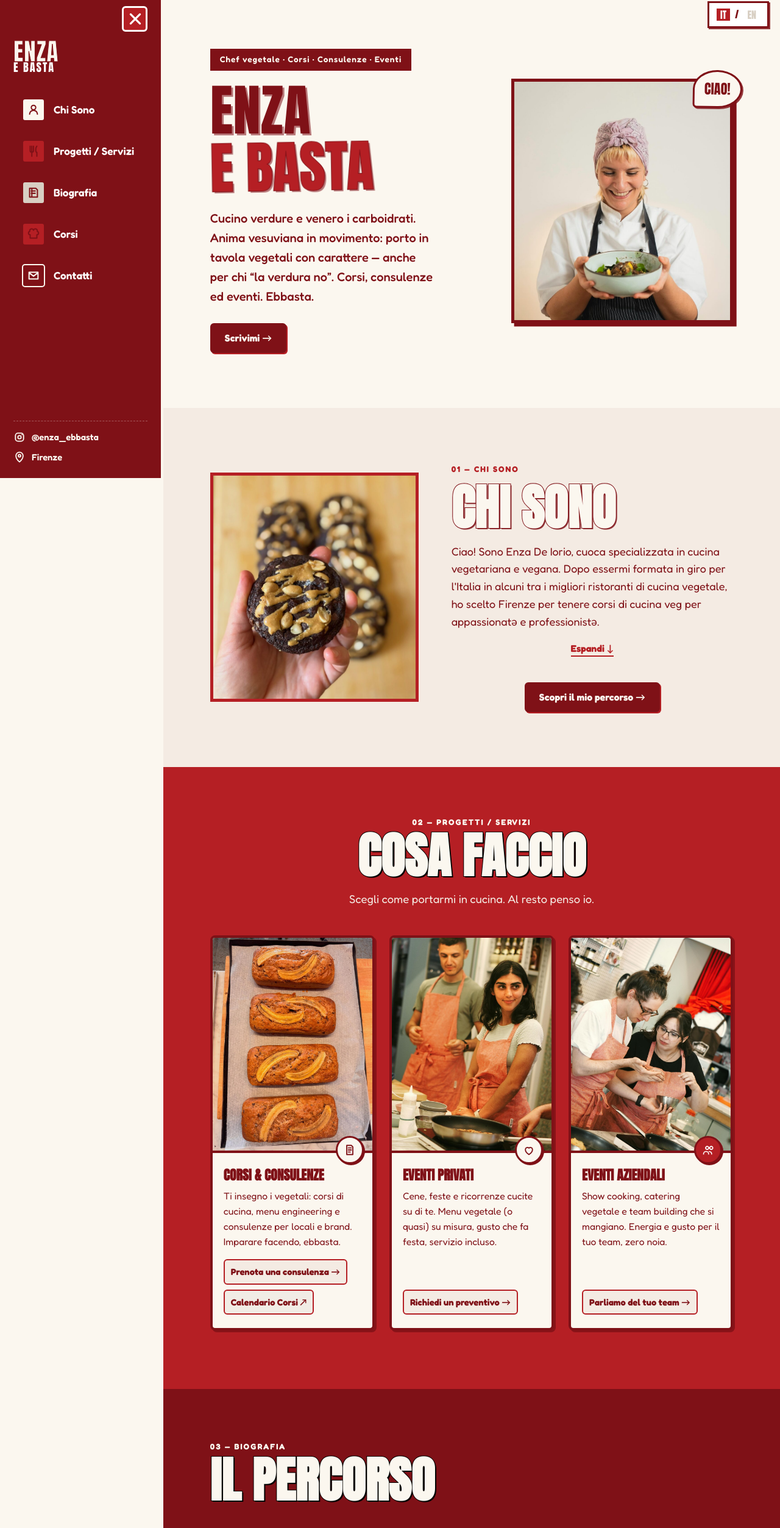
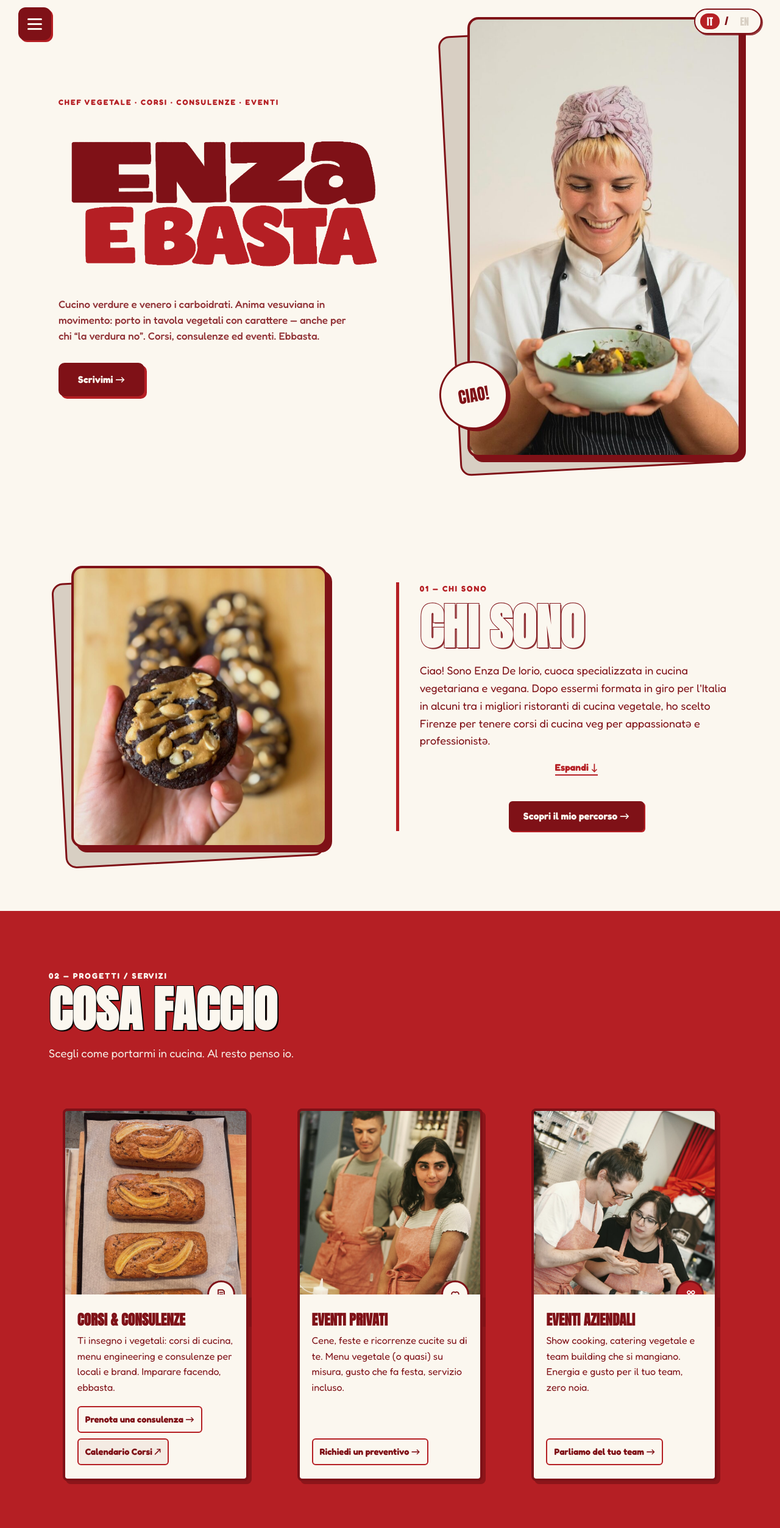
Before and after one commit to boscmorgan/Enza---Chef-website-build, a plain HTML site: page index.html in a window 1280 px wide. Shown: the part 16-2522 px from the top of the page at 61% size. Drawn offline with Linux system fonts and the light colour scheme; a web font is replaced by a local one.

Commit message:
Design Changes

```diff
--- a/css/style.css
+++ b/css/style.css
@@ -181,30 +181,30 @@ body.menu-closed .side-menu{transform:translateX(-105%);}
 
 /* ---------- Hamburger ---------- */
 .hamburger{
-  position:fixed;top:18px;left:18px;z-index:130;
-  width:54px;height:54px;border-radius:7px;
-  background:var(--saffron);border:3px solid var(--violet);
+  position:fixed;top:28px;left:30px;z-index:130;
+  width:54px;height:54px;border-radius:12px;
+  background:var(--violet);border:0;
   cursor:pointer;display:none;flex-direction:column;gap:5px;
   align-items:center;justify-content:center;
-  box-shadow:var(--shadow-hard-sm);
+  box-shadow:3px 3px 0 var(--amethyst);
 }
-.hamburger span{display:block;width:24px;height:3px;background:var(--violet);border-radius:3px;}
+.hamburger span{display:block;width:24px;height:3px;background:var(--paper);border-radius:3px;}
 body.menu-closed .hamburger{display:flex;}
 
 /* =========================================================
    LANGUAGE TOGGLE
    ========================================================= */
 .lang-toggle{
-  position:fixed;top:18px;right:18px;z-index:130;
-  background:#fff;border:3px solid var(--violet);
-  border-radius:0;padding:6px 12px;
+  position:fixed;top:30px;right:30px;z-index:130;
+  background:var(--paper);border:2px solid var(--violet);
+  border-radius:30px;padding:6px 8px;
   display:flex;align-items:center;gap:8px;
   font-family:var(--display);font-size:1rem;
   box-shadow:var(--shadow-hard-sm);
 }
 .lang-toggle button{
   background:none;border:none;cursor:pointer;
-  font:inherit;color:var(--grape);padding:2px 6px;border-radius:0;line-height:1;
+  font:inherit;color:var(--grape);padding:5px 11px;border-radius:20px;line-height:1;
 }
 .lang-toggle button.is-active{background:var(--rose);color:#fff;}
 
@@ -260,10 +260,10 @@ body.menu-closed .hamburger{display:flex;}
 }
 .jiggle{animation:jiggle .5s ease;}
 @keyframes stickerShake{
-  0%,100%{transform:rotate(3deg);}
-  25%{transform:rotate(0deg) translateX(-2px);}
-  50%{transform:rotate(6deg) translateX(2px);}
-  75%{transform:rotate(1deg) translateX(-1px);}
+  0%,100%{transform:rotate(-10deg);}
+  25%{transform:rotate(-13deg) translateX(-2px);}
+  50%{transform:rotate(-7deg) translateX(2px);}
+  75%{transform:rotate(-11deg) translateX(-1px);}
 }
 .sticker.jiggle{animation:stickerShake .55s ease;}
 
@@ -271,7 +271,7 @@ body.menu-closed .hamburger{display:flex;}
   .tag-row li{transition:transform .15s;}
   .tag-row li:hover{transform:translateY(-1px);}
   .socials a:hover{transform:translateY(-1px);}
-  .sticker:hover{transform:translateY(-1px);}
+  .sticker:hover{transform:rotate(-10deg) translateY(-1px);}
   .contact-list a:hover{transform:translateX(2px);display:inline-block;}
 }
 
@@ -287,67 +287,83 @@ body.menu-closed .hamburger{display:flex;}
    ========================================================= */
 .hero{
   position:relative;overflow:hidden;
-  /* grigio chiaro freddo → periwinkle (azzurro/viola tenue) */
   background:var(--paper);
-  padding:96px 6vw 90px;
+  padding:0;
+  min-height:840px;
 }
 .hero-inner{
-  max-width:1180px;margin:0 auto;
+  width:100%;max-width:none;margin:0 auto;
   position:relative;z-index:2;
-  display:grid;grid-template-columns:1.1fr .9fr;gap:48px;align-items:center;
+  display:grid;
+  grid-template-columns:minmax(0,1.22fr) minmax(420px,1fr);
+  gap:0;
+  align-items:stretch;
+  min-height:840px;
+}
+.hero-text{
+  display:flex;
+  flex-direction:column;
+  align-items:flex-start;
+  justify-content:center;
+  min-width:0;
+  padding:0 64px 0 96px;
 }
 .kicker{
-  display:inline-block;background:var(--violet);color:var(--saffron);
-  font-weight:600;letter-spacing:1px;font-size:.85rem;
-  padding:7px 16px;border-radius:0;margin:0 0 18px;
+  display:inline-block;
+  background:transparent;color:var(--amethyst);
+  font-weight:700;letter-spacing:.16em;font-size:.78rem;
+  text-transform:uppercase;
+  padding:0;border-radius:0;margin:0 0 22px;
 }
-.title-stroke{
-  font-family:'Climate Crisis',var(--display);text-transform:uppercase;
-  font-optical-sizing:auto;font-weight:400;font-style:normal;
-  font-variation-settings:"YEAR" 1979;
-  font-size:clamp(2.8rem,7.2vw,5.7rem);
-  line-height:1.02;margin:0 0 22px;
-  overflow-wrap:break-word;
-  /* hero minimal: bordeaux scuro con bordo crema e ombra tono su tono */
-  color:var(--violet);
-  -webkit-text-stroke:2px var(--saffron);
-  paint-order:stroke fill;
-  text-shadow:3px 3px 0 rgba(127,17,23,.55);
+.hero-logo-title{
+  margin:0;
+  width:min(560px,100%);
 }
-.title-stroke em{
-  font-style:normal;display:inline-block;
-  color:var(--amethyst);-webkit-text-stroke:2px var(--violet);
-  transform:rotate(-1deg);
+.hero-logo-title img{
+  width:100%;
+  height:auto;
+  display:block;
 }
-.hero-lead{font-size:1.25rem;max-width:32ch;margin:0 0 28px;font-weight:500;color:var(--violet);}
+.hero-lead{font-size:1.06rem;line-height:1.55;max-width:480px;margin:30px 0 0;font-weight:500;color:rgba(127,17,23,.86);}
+.hero-text .btn{margin-top:30px;padding:16px 30px;font-size:1rem;border-radius:10px;box-shadow:4px 4px 0 var(--amethyst);}
 
-.hero-photo{position:relative;display:flex;justify-content:center;width:100%;max-width:380px;margin:0 auto;}
+.hero-photo{position:relative;width:100%;max-width:none;margin:0;}
 .photo-ring{
-  position:absolute;top:50%;left:50%;
-  width:min(380px, 100%);
-  aspect-ratio:4/4.4;
-  border-radius:0;
-  background:var(--violet);
-  transform:translate(calc(-50% + 5px), calc(-50% + 5px));
+  position:absolute;
+  left:34px;top:64px;right:96px;bottom:54px;
+  width:auto;
+  aspect-ratio:auto;
+  border-radius:18px;
+  background:var(--grape);
+  border:3px solid var(--violet);
+  transform:rotate(-3deg);
 }
 .organic-frame{
   position:relative;overflow:hidden;
   border-radius:var(--radius-photo);
-  border:5px solid var(--violet);
-  background:#fff;
-  aspect-ratio:4/4.4;width:100%;max-width:380px;
+  border:4px solid var(--violet);
+  background:var(--amethyst);
+  aspect-ratio:4/4.4;width:100%;max-width:430px;
+  box-shadow:8px 8px 0 var(--violet);
 }
-.hero-photo .organic-frame{border-radius:0;}
+.hero-photo .organic-frame{
+  position:absolute;
+  left:64px;top:44px;right:64px;bottom:74px;
+  border-radius:18px;
+  aspect-ratio:auto;width:auto;max-width:none;
+}
 .organic-frame img{width:100%;height:100%;object-fit:cover;}
 .frame-alt{border-radius:10px;border-color:var(--rose);}
 .frame-blob{border-radius:10px;border-color:var(--saffron);}
 
 .sticker{
-  position:absolute;top:-14px;right:-14px;z-index:3;
+  position:absolute;left:18px;bottom:120px;z-index:3;
+  width:112px;height:112px;
+  display:flex;align-items:center;justify-content:center;
   background:var(--saffron);color:var(--violet);
-  font-family:var(--display);font-size:1.4rem;text-transform:uppercase;
-  padding:10px 16px;border:3px solid var(--violet);border-radius:50% 50% 50% 6px;
-  transform:rotate(1deg);box-shadow:var(--shadow-hard-sm);
+  font-family:var(--display);font-size:1.65rem;text-transform:uppercase;
+  padding:0;border:3px solid var(--violet);border-radius:50%;
+  transform:rotate(-10deg);box-shadow:4px 4px 0 var(--violet);
 }
 
 .blob{position:absolute;border-radius:50%;pointer-events:none;z-index:0;}
@@ -365,8 +381,7 @@ body.menu-closed .hamburger{display:flex;}
 }
 @keyframes fadeUp{0%{opacity:0;transform:translateY(18px);}100%{opacity:1;transform:translateY(0);}}
 
-.title-stroke{animation:titleIn .7s cubic-bezier(.2,.85,.25,1) both;}
-.title-stroke em{animation:emIn .65s .42s cubic-bezier(.2,.85,.25,1) both;}
+.hero-logo-title{animation:titleIn .7s cubic-bezier(.2,.85,.25,1) both;}
 .hero .kicker{animation:fadeUp .5s .05s ease both;}
 .hero-lead{animation:fadeUp .6s .55s ease both;}
 .hero-text .btn{animation:fadeUp .6s .72s ease both;}
@@ -375,7 +390,7 @@ body.menu-closed .hamburger{display:flex;}
 /* ---------- slow floating loop for blobs/shapes ---------- */
 @keyframes floaty{0%,100%{transform:translateY(0);}50%{transform:translateY(-16px);}}
 @keyframes floatySm{0%,100%{transform:translateY(0);}50%{transform:translateY(-10px);}}
-@keyframes stickerFloat{0%,100%{transform:rotate(1deg) translateY(0);}50%{transform:rotate(1deg) translateY(-2px);}}
+@keyframes stickerFloat{0%,100%{transform:rotate(-10deg) translateY(0);}50%{transform:rotate(-10deg) translateY(-2px);}}
 .blob-1{animation:floaty 7s ease-in-out infinite;}
 .blob-2{animation:floatySm 9s ease-in-out .6s infinite;}
 .blob-3{animation:floaty 11s ease-in-out infinite;}
@@ -385,22 +400,39 @@ body.menu-closed .hamburger{display:flex;}
    CHI SONO
    ========================================================= */
 .chi-sono{
-  position:relative;background:var(--rose-tint);
-  padding:90px 6vw;overflow:hidden;
+  position:relative;background:var(--paper);
+  padding:104px 6vw;overflow:hidden;
 }
 .zigzag{width:240px;top:30px;right:6vw;}
 .section-grid{
-  max-width:1120px;margin:0 auto;
-  display:grid;grid-template-columns:.85fr 1.15fr;gap:54px;align-items:center;
+  max-width:1180px;margin:0 auto;
+  display:grid;grid-template-columns:.95fr 1.05fr;gap:72px;align-items:center;
 }
 .chi-photo{position:relative;display:flex;justify-content:center;}
-.chi-photo .organic-frame{max-width:360px;border-radius:0;}
+.chi-photo .organic-frame{
+  max-width:420px;border-radius:18px;
+  border-color:var(--violet);
+  background:var(--amethyst);
+  box-shadow:8px 8px 0 var(--violet);
+}
+.chi-photo::before{
+  content:"";position:absolute;z-index:0;
+  width:min(420px,100%);aspect-ratio:4/4.4;
+  background:var(--grape);border:3px solid var(--violet);border-radius:18px;
+  transform:translate(-18px,18px) rotate(-3deg);
+}
+.chi-photo .organic-frame{z-index:1;}
 .dash-cluster{
   position:absolute;bottom:-10px;left:-6px;width:80px;height:40px;
   background:var(--grape);
   border-radius:4px;transform:rotate(-8deg);
 }
-.chi-text p{margin:0 0 16px;}
+.chi-text{
+  background:var(--paper);
+  border-left:5px solid var(--amethyst);
+  padding-left:34px;
+}
+.chi-text p{margin:0 0 16px;max-width:58ch;}
 .chi-text > .read-more{
   display:flex;
   width:max-content;
@@ -438,47 +470,82 @@ body.menu-closed .hamburger{display:flex;}
 .servizi{
   background:var(--amethyst);
   background-image:none;
-  color:#fff;padding:80px 6vw 96px;
+  color:#fff;padding:96px 6vw 108px;
 }
-.servizi-head{max-width:1120px;margin:0 auto 44px;text-align:center;}
+.servizi-head{max-width:1120px;margin:0 auto 50px;text-align:left;}
 .servizi-head .eyebrow{display:block;}
-.servizi-sub{max-width:46ch;margin:6px auto 0;font-size:1.15rem;color:var(--rose-tint);}
+.servizi-sub{max-width:46ch;margin:10px 0 0;font-size:1.15rem;color:var(--rose-tint);}
 
 .cards{
   max-width:1180px;margin:0 auto;
-  display:grid;grid-template-columns:repeat(auto-fit,minmax(230px,1fr));gap:24px;
+  display:grid;grid-template-columns:repeat(auto-fit,minmax(260px,1fr));gap:28px;
+  align-items:stretch;
 }
 .card{
-  background:var(--paper);color:var(--violet);
-  border:4px solid var(--violet);border-radius:var(--radius-panel);overflow:hidden;
+  position:relative;
+  background:var(--amethyst);color:var(--violet);
+  border:0;border-radius:0;overflow:visible;
   display:flex;flex-direction:column;
-  box-shadow:var(--shadow-hard);
+  padding:26px;
+  min-height:100%;
+  box-shadow:none;
   transition:transform .2s, box-shadow .2s;
 }
-.card:hover{transform:translateY(-2px);box-shadow:4px 5px 0 rgba(127,17,23,.82);}
-.card-img{position:relative;aspect-ratio:1/1;overflow:visible;border-bottom:4px solid var(--violet);}
-.card-img img{width:100%;height:100%;object-fit:cover;}
+.card::before{
+  content:"";position:absolute;inset:26px 26px auto 26px;
+  height:52%;
+  background:var(--violet);
+  border:4px solid rgba(127,17,23,.92);
+  box-shadow:5px 5px 0 rgba(127,17,23,.72);
+  border-radius:8px 8px 0 0;
+}
+.card:hover{transform:translateY(-2px);}
+.card-img{
+  position:relative;z-index:1;
+  aspect-ratio:1/1;overflow:hidden;
+  display:grid;place-items:center;
+  background:var(--violet);
+  border:4px solid var(--violet);
+  border-bottom:0;
+  border-radius:8px 8px 0 0;
+}
+.card-img::after{
+  content:none;
+}
+.card-img img{
+  width:100%;height:100%;object-fit:cover;
+  filter:saturate(.78) contrast(.95);
+}
 .badge{
-  position:absolute;bottom:-22px;right:14px;z-index:3;
+  position:absolute;bottom:-23px;right:18px;z-index:3;
   width:46px;height:46px;border-radius:50%;
   background:var(--badge);border:3px solid var(--violet);color:var(--violet);
   display:grid;place-items:center;
-  box-shadow:2px 2px 0 var(--violet);
+  box-shadow:none;
 }
-.card-body{padding:26px 18px 22px;display:flex;flex-direction:column;flex:1;}
-.card-body h3{font-family:var(--display);text-transform:uppercase;font-size:1.35rem;line-height:1;margin:0 0 10px;}
-.card-body p{margin:0;font-size:.98rem;}
-.card-ctas{display:flex;flex-wrap:wrap;gap:8px 16px;margin-top:auto;padding-top:16px;}
+.card-body{
+  position:relative;z-index:2;
+  background:var(--paper);
+  border:4px solid var(--violet);
+  border-top:0;
+  border-radius:0 0 8px 8px;
+  padding:30px 20px 22px;
+  display:flex;flex-direction:column;flex:1;
+  box-shadow:5px 5px 0 rgba(127,17,23,.72);
+}
+.card-body h3{font-family:var(--display);text-transform:uppercase;font-size:1.45rem;line-height:1;margin:0 0 10px;color:var(--violet);}
+.card-body p{margin:0;font-size:1rem;color:var(--violet);}
+.card-ctas{display:flex;flex-wrap:wrap;gap:9px;margin-top:auto;padding-top:18px;}
 .card-cta{
   display:inline-flex;align-items:center;gap:6px;
   font-family:var(--sans);font-weight:700;
   font-size:.92rem;letter-spacing:0;color:var(--violet);
   text-decoration:none;border:2px solid var(--rose);
-  background:var(--rose-tint);padding:7px 10px;border-radius:var(--radius-ui);
+  background:var(--paper);padding:8px 11px;border-radius:6px;
   transition:transform .15s,background .15s,border-color .15s;
 }
 .card-cta:hover,.card-cta:focus{transform:translateY(-1px);background:#fff;border-color:var(--violet);}
-.card-cta--alt{border-color:var(--amethyst);background:var(--grape-tint);}
+.card-cta--alt{border-color:var(--amethyst);background:var(--rose-tint);}
 .card-cta--alt:hover,.card-cta--alt:focus{border-color:var(--violet);}
 
 /* =========================================================
@@ -486,15 +553,27 @@ body.menu-closed .hamburger{display:flex;}
    ========================================================= */
 .biografia{
   position:relative;overflow:hidden;
-  background:var(--violet);color:#fff;padding:84px 6vw 96px;
+  background:var(--paper);color:var(--violet);padding:104px 6vw 116px;
 }
 .bio-head{max-width:1100px;margin:0 auto 44px;}
+.biografia .eyebrow.light{color:var(--amethyst);}
+.biografia .section-title.light{
+  color:var(--paper);
+  -webkit-text-stroke:2px var(--violet);
+  text-shadow:2px 2px 0 rgba(127,17,23,.82);
+}
 .bio-grid{
   max-width:1100px;margin:0 auto;
-  display:grid;grid-template-columns:.8fr 1.2fr;gap:54px;align-items:center;
+  display:grid;grid-template-columns:.8fr 1.2fr;gap:64px;align-items:start;
 }
 .bio-photo{position:relative;display:flex;flex-direction:column;align-items:center;gap:18px;}
-.bio-photo .organic-frame{max-width:330px;aspect-ratio:3/3.4;border-radius:0;}
+.bio-photo .organic-frame{
+  position:sticky;top:96px;
+  max-width:330px;aspect-ratio:3/3.4;border-radius:18px;
+  border-color:var(--violet);
+  background:var(--amethyst);
+  box-shadow:8px 8px 0 var(--violet);
+}
 .dots-bio{position:absolute;bottom:-12px;right:0;background:transparent;}
 
 .timeline{
@@ -502,29 +581,38 @@ body.menu-closed .hamburger{display:flex;}
   --line-w:3px;
   list-style:none;margin:0;padding:0;position:relative;
 }
-.timeline li{position:relative;padding:0 0 30px 42px;}
+.timeline li{position:relative;padding:0 0 48px 54px;}
 .timeline li::before{
   content:"";position:absolute;left:0;top:4px;z-index:2;
   width:18px;height:18px;
-  background:var(--saffron);border:3px solid var(--violet);border-radius:50%;
+  background:var(--paper);border:3px solid var(--violet);border-radius:50%;
+  transition:background .25s ease, transform .25s ease, box-shadow .25s ease;
 }
 .timeline li::after{
   content:"";position:absolute;z-index:0;
   left:calc((var(--marker-size) - var(--line-w)) / 2);
   top:calc(4px + var(--marker-size));
   bottom:calc(-1 * var(--marker-size) - 4px);
-  width:var(--line-w);background:var(--grape);
+  width:var(--line-w);background:var(--rose-tint-2);
 }
-.timeline li:nth-child(2n)::before{background:var(--rose);}
+.timeline li:nth-child(2n)::before{background:var(--paper);}
+.timeline li.is-active::before{
+  background:var(--amethyst);
+  transform:scale(1.1);
+  box-shadow:0 0 0 6px rgba(181,31,36,.16);
+}
+.timeline li.is-active .year,
+.timeline li.is-active h3{color:var(--amethyst);}
 .timeline li:last-child{padding-bottom:0;}
 .timeline li:last-child::after{display:none;}
 .timeline li > *{position:relative;z-index:1;}
 .year{
-  font-family:var(--display);color:var(--saffron);font-size:1.5rem;
+  font-family:var(--display);color:var(--violet);font-size:1.65rem;
   display:inline-block;margin-bottom:2px;
+  transition:color .25s ease;
 }
-.timeline h3{margin:0 0 4px;font-size:1.2rem;font-weight:700;}
-.timeline p{margin:0;color:var(--rose-tint);font-size:1rem;}
+.timeline h3{margin:0 0 6px;font-size:1.15rem;font-weight:800;color:var(--violet);transition:color .25s ease;}
+.timeline p{margin:0;color:var(--violet);font-size:1rem;max-width:62ch;}
 
 /* chi sono CTA */
 .chi-cta{margin-top:26px;}
@@ -644,12 +732,16 @@ body.menu-closed .hamburger{display:flex;}
 }
 @media (max-width:980px){
   /* menu becomes overlay on all sizes; starts closed on small screens via JS */
-  .hero{padding:86px 6vw 72px;}
-  .hero-inner{grid-template-columns:1fr;gap:28px;text-align:center;}
-  .hero-text{order:2;}
-  .hero-photo{order:1;max-width:320px;}
-  .hero-lead{margin-left:auto;margin-right:auto;margin-bottom:18px;font-size:1.12rem;line-height:1.5;}
-  .kicker{margin-top:8px;}
+  .hero{min-height:0;padding:86px 6vw 72px;}
+  .hero-inner{grid-template-columns:1fr;gap:28px;text-align:center;min-height:0;}
+  .hero-text{order:1;align-items:center;padding:0;}
+  .hero-logo-title{width:min(420px,100%);}
+  .hero-photo{order:2;width:min(320px,100%);height:360px;max-width:none;margin:0 auto;}
+  .photo-ring{left:0;top:24px;right:22px;bottom:0;}
+  .hero-photo .organic-frame{left:22px;top:0;right:0;bottom:24px;}
+  .sticker{left:-18px;bottom:74px;width:88px;height:88px;font-size:1.3rem;}
+  .hero-lead{margin-left:auto;margin-right:auto;font-size:1.12rem;line-height:1.5;}
+  .kicker{margin-top:8px;margin-bottom:18px;}
   .section-grid,.bio-grid,.contatti-grid{grid-template-columns:1fr;gap:34px;}
   .section-grid.reverse .chi-photo{order:-1;}
   .bio-photo{position:static;}
@@ -658,7 +750,9 @@ body.menu-closed .hamburger{display:flex;}
 @media (max-width:620px){
   body{font-size:17px;}
   .hero{padding:88px 5vw 56px;}
-  .hero-photo{max-width:240px;}
+  .hero-photo{width:min(280px,100%);height:315px;}
+  .hero-logo-title{width:min(330px,100%);}
+  .sticker{left:-14px;bottom:64px;width:72px;height:72px;font-size:1.08rem;border-width:2px;box-shadow:3px 3px 0 var(--violet);}
   .cards{grid-template-columns:1fr;}
   .contact-form{grid-template-columns:1fr;padding:20px;}
   .lang-toggle{top:14px;right:14px;}
@@ -666,9 +760,6 @@ body.menu-closed .hamburger{display:flex;}
   .section-title{text-shadow:2px 2px 0 var(--violet);}
 }
 @media (max-width:480px){
-  .title-stroke{font-size:clamp(2.45rem,12vw,3.35rem);line-height:1.06;-webkit-text-stroke-width:1.2px;text-shadow:2px 2px 0 var(--rose);}
-  .title-stroke em{-webkit-text-stroke-width:1.2px;}
-  .title-stroke em{transform:rotate(-1deg);}
   .hero{padding:84px 5vw 60px;}
   .section-title{font-size:clamp(2.2rem,11vw,3.2rem);}
 }
--- a/index.html
+++ b/index.html
@@ -44,9 +44,6 @@
   <!-- Fonts: self-hosted (vedi fonts/). I file .woff2 si scaricano con
        fonts/download-fonts.sh — le @font-face sono già in css/style.css.
        Fallback di sistema attivo se i file non sono presenti. -->
-  <link rel="preconnect" href="https://fonts.googleapis.com">
-  <link rel="preconnect" href="https://fonts.gstatic.com" crossorigin>
-  <link href="https://fonts.googleapis.com/css2?family=Climate+Crisis:YEAR@1979&display=swap" rel="stylesheet">
   <link rel="stylesheet" href="css/style.css" />
 
   <!-- Structured data for SEO -->
@@ -89,7 +86,7 @@
   <a class="skip-link" href="#hero" data-it="Vai al contenuto" data-en="Skip to content">Vai al contenuto</a>
 
   <!-- ====== HAMBURGER (shows when menu closed) ====== -->
-  <button id="menuOpen" class="hamburger" aria-label="Apri il menu" aria-controls="sideMenu" aria-expanded="true">
+  <button id="menuOpen" class="hamburger" aria-label="Apri il menu" aria-controls="sideMenu" aria-expanded="false">
     <span></span><span></span><span></span>
   </button>
 
@@ -181,7 +178,9 @@
       <div class="hero-inner">
         <div class="hero-text">
           <p class="kicker" data-it="Chef vegetale · Corsi · Consulenze · Eventi" data-en="Plant-based chef · Classes · Consulting · Events">Chef vegetale · Corsi · Consulenze · Eventi</p>
-          <h1 class="title-stroke">Enza<br><em>e basta</em></h1>
+          <h1 class="hero-logo-title">
+            <img src="images/enza-logo.png" alt="Enza e basta" width="3721" height="1750" />
+          </h1>
           <p class="hero-lead"
              data-it="Cucino verdure e venero i carboidrati. Anima vesuviana in movimento: porto in tavola vegetali con carattere — anche per chi “la verdura no”. Corsi, consulenze ed eventi. Ebbasta."
              data-en="I cook vegetables and worship carbs. A Vesuvian soul on the move: I bring bold, characterful plants to the table — even for the “I don't do veg” crowd. Classes, consulting and events. And that's that.">
--- a/js/script.js
+++ b/js/script.js
@@ -40,10 +40,9 @@
     if (e.key === 'Escape' && body.classList.contains('menu-open')) closeMenu();
   });
 
-  // Initial state: open on desktop, closed on mobile
+  // Initial state: closed, matching the full-width hero design.
   function initMenu() {
-    if (DESKTOP.matches) openMenu();
-    else closeMenu();
+    closeMenu();
   }
   initMenu();
 
@@ -178,6 +177,64 @@
     });
   });
 
+  /* ---------- BIOGRAFIA timeline active dot on scroll ---------- */
+  var timelineItems = Array.prototype.slice.call(document.querySelectorAll('.timeline li'));
+  if (timelineItems.length) {
+    var timelineTick = false;
+
+    function activateTimelineItem(item) {
+      timelineItems.forEach(function (li) {
+        li.classList.toggle('is-active', li === item);
+      });
+    }
+
+    function updateActiveTimelineOnScroll() {
+      var targetY = window.innerHeight * 0.42;
+      var current = timelineItems[0];
+      var currentDistance = Infinity;
+
+      timelineItems.forEach(function (item) {
+        var rect = item.getBoundingClientRect();
+        var markerY = rect.top + 14;
+        var distance = Math.abs(markerY - targetY);
+        if (distance < currentDistance) {
+          current = item;
+          currentDistance = distance;
+        }
+      });
+
+      activateTimelineItem(current);
+    }
+
+    function requestTimelineUpdate() {
+      if (timelineTick) return;
+      timelineTick = true;
+      requestAnimationFrame(function () {
+        updateActiveTimelineOnScroll();
+        timelineTick = false;
+      });
+    }
+
+    activateTimelineItem(timelineItems[0]);
+    window.addEventListener('scroll', requestTimelineUpdate, { passive: true });
+    window.addEventListener('resize', requestTimelineUpdate);
+    requestTimelineUpdate();
+
+    if ('IntersectionObserver' in window && !reduceMotion.matches) {
+      var timelineObserver = new IntersectionObserver(function (entries) {
+        if (entries.some(function (entry) { return entry.isIntersecting; })) {
+          requestTimelineUpdate();
+        }
+      }, {
+        root: null,
+        rootMargin: '-32% 0px -52% 0px',
+        threshold: [0, 0.25, 0.5, 0.75, 1]
+      });
+
+      timelineItems.forEach(function (item) { timelineObserver.observe(item); });
+    }
+  }
+
   /* ---------- DEMO CONTACT FORM ---------- */
   var form = document.getElementById('contactForm');
   var success = document.getElementById('formSuccess');
```
Also changed, not shown: images/enza-logo.png (added).
